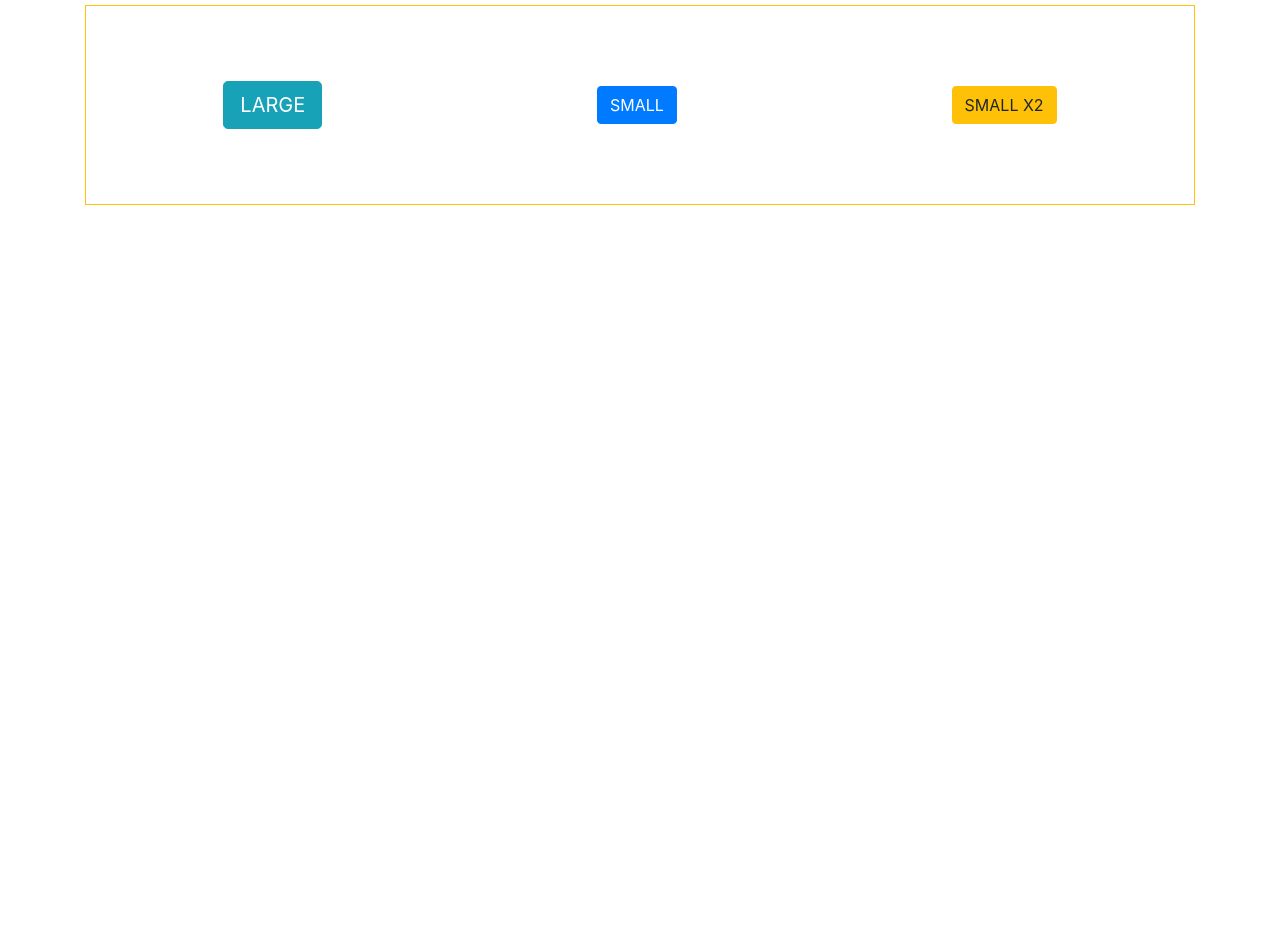
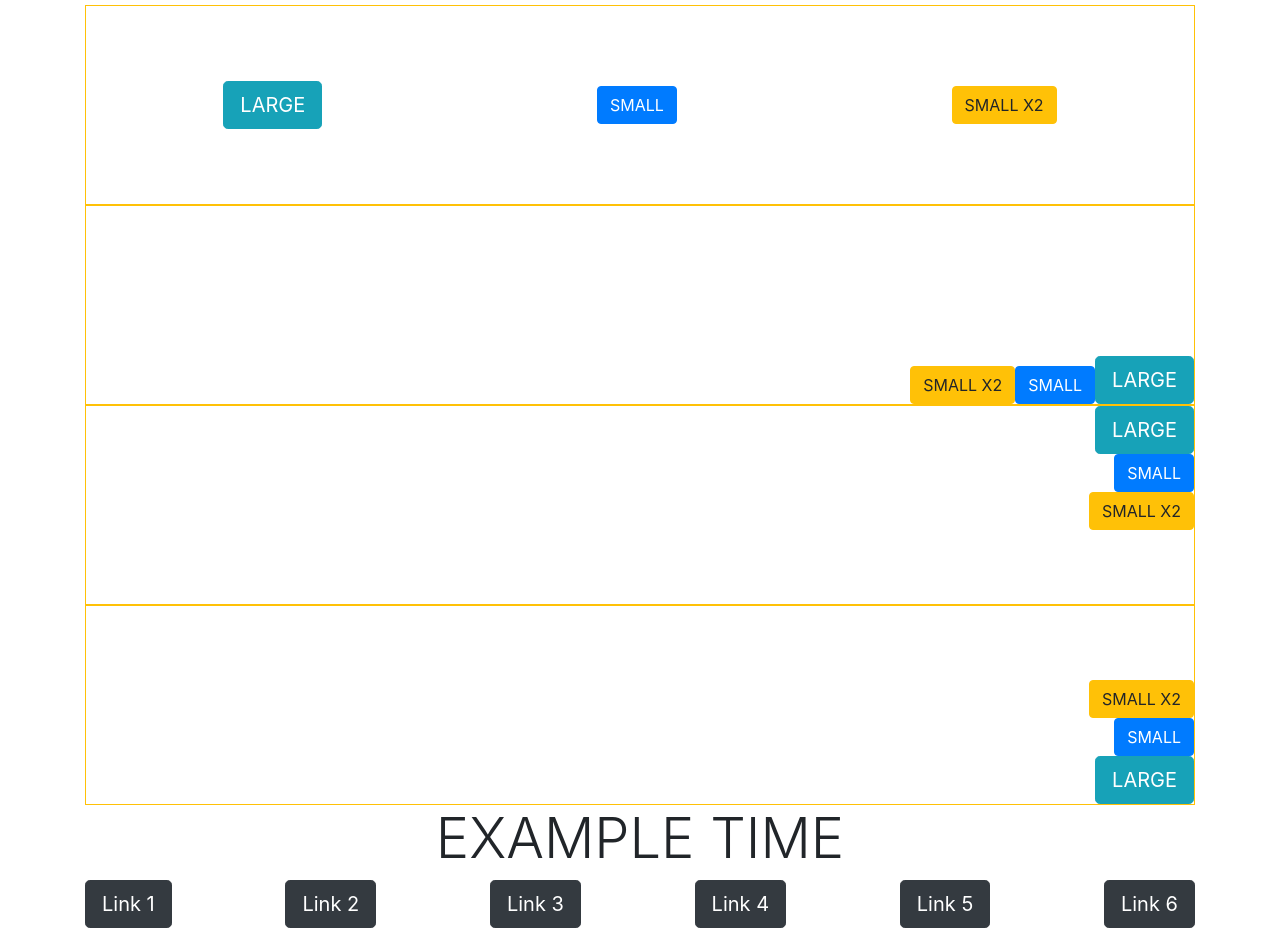
Before and after one commit to onahump/The-web-development-course, a plain HTML site: page Bootstrap4/FlexBox/Flexbox.html in a window 1280 px wide. Shown: the part 70-998 px from the top of the page. Before the commit the page ends 800 px from the top, so only its background shows below. Drawn offline with nearby package versions, Linux system fonts and the light colour scheme.

Commit message:
Adding some flexbox examples, using flex-row, flex-colum, flex-x-reverse and justifies

```diff
--- a/Bootstrap4/FlexBox/Flexbox.html
+++ b/Bootstrap4/FlexBox/Flexbox.html
@@ -21,6 +21,33 @@
    			<button class="btn btn-warning">SMALL X2 </button>
    		</div>
 
+   		<div class="border border-warning d-flex flex-row-reverse justify-content-start align-items-end" style="height: 200px">
+   			<button class="btn btn-info btn-lg">LARGE</button>
+   			<button class="btn btn-primary">SMALL</button>
+   			<button class="btn btn-warning">SMALL X2 </button>
+   		</div>
+
+   		<div class="border border-warning d-flex flex-column align-items-end" style="height: 200px">
+   			<button class="btn btn-info btn-lg">LARGE</button>
+   			<button class="btn btn-primary">SMALL</button>
+   			<button class="btn btn-warning">SMALL X2 </button>
+   		</div>
+
+   		<div class="border border-warning d-flex flex-column-reverse align-items-end" style="height: 200px">
+   			<button class="btn btn-info btn-lg">LARGE</button>
+   			<button class="btn btn-primary">SMALL</button>
+   			<button class="btn btn-warning">SMALL X2 </button>
+   		</div>
+
+   		<h1 class="display-4 text-center">EXAMPLE TIME </h1>
+   		<div class="d-flex flex-column flex-md-row justify-content-between">
+   			<button class="btn btn-dark btn-lg">Link 1</button>
+   			<button class="btn btn-dark btn-lg">Link 2</button>
+   			<button class="btn btn-dark btn-lg">Link 3</button>
+   			<button class="btn btn-dark btn-lg">Link 4</button>
+   			<button class="btn btn-dark btn-lg">Link 5</button>
+   			<button class="btn btn-dark btn-lg">Link 6</button>
+   		</div>
 
     </div>
 
```
